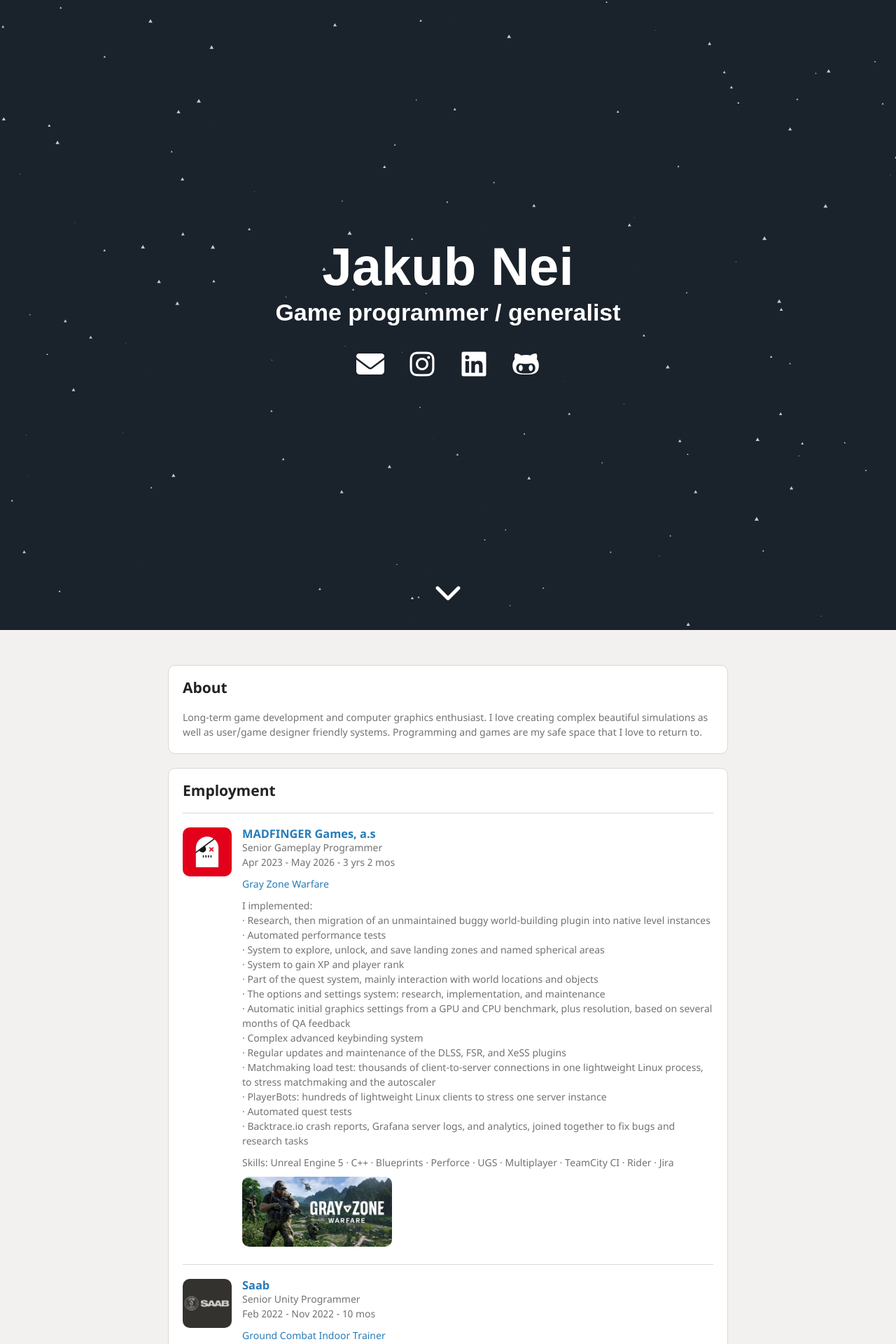
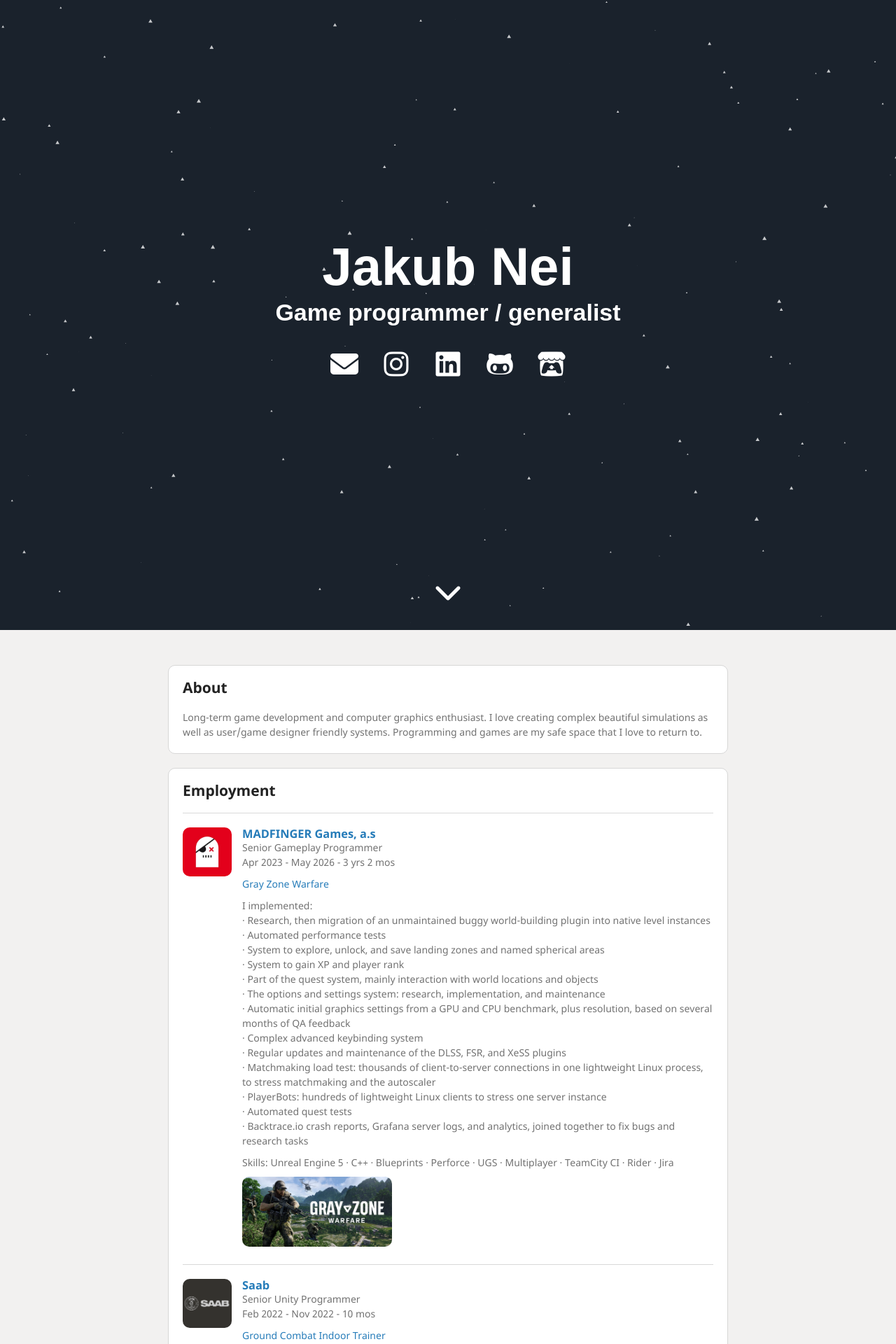
Before and after one commit to JakubNei/jakubnei.github.io, a Jekyll site: the page built from index.html, in a window 1280 px wide. Shown: the top 1920 px of the page at 70% size. Built offline with Jekyll 4.4.1, drawn with Linux system fonts in a browser that asks for light colours; nearby versions of some CDN libraries.

Commit message:
Add an itch.io link to the header.
Co-authored-by: Cursor <cursoragent@cursor.com>

```diff
--- a/pages/particles-header/particles-header.html
+++ b/pages/particles-header/particles-header.html
@@ -28,6 +28,7 @@
         {% if site.github_username %}
         <a aria-label="My Github" target="_blank" href="https://github.com/{{ site.github_username }}"><i class="icon fa fa-github-alt" aria-hidden="true"></i></a>
         {% endif %}
+        <a aria-label="itch.io" target="_blank" href="https://itch.io/"><i class="icon fa-brands fa-itch-io" aria-hidden="true"></i></a>
         {% if site.medium_username %}
         <a aria-label="My Medium" target="_blank" href="https://medium.com/{{ site.medium_username }}"><i class="icon fa fa-medium" aria-hidden="true"></i></a>
         {% elsif site.medium_url %}
```
